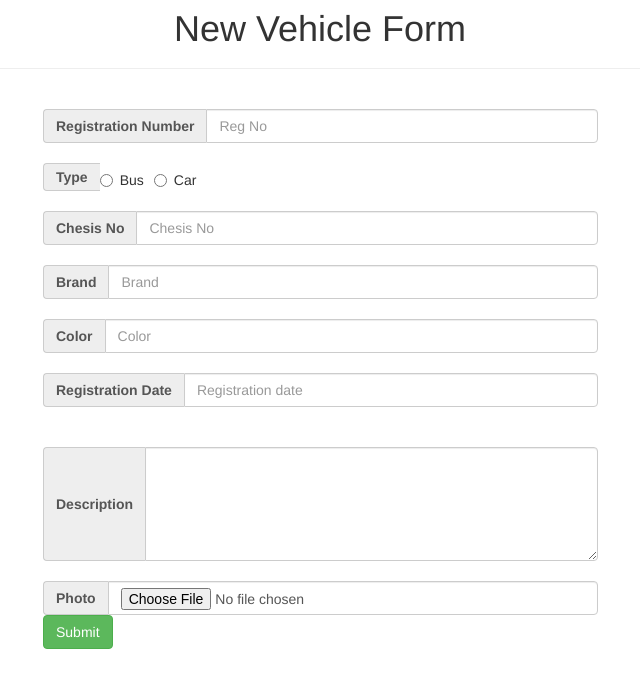
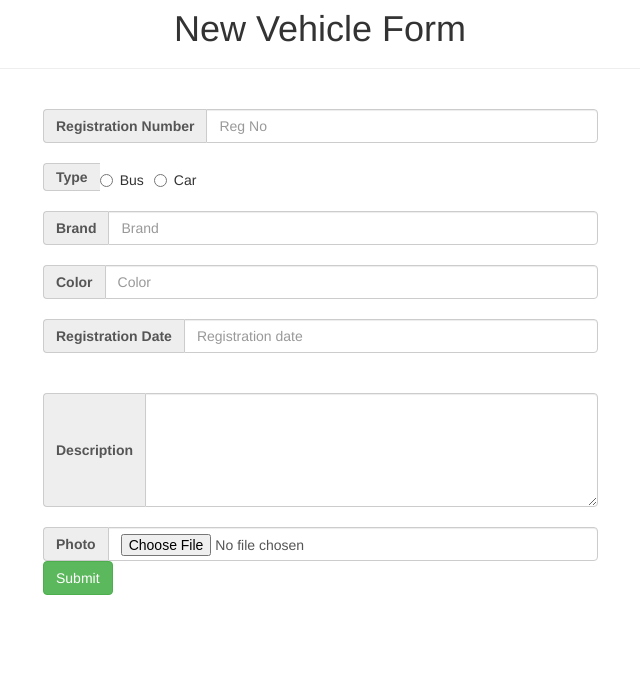
Before and after one commit to VimarshanaBandara/Vehicle-Managment-System, a PHP site: page /newvehicle.php in a window 1280 px wide. Shown: the part 51-739 px from the top of the page, without its empty margins (320-960 px from the left). Run offline with PHP 8.4, Linux system fonts and the light colour scheme; some libraries are stand-ins or nearby versions.

Commit message:
Update ReadMe

```diff
--- a/busprofile.php
+++ b/busprofile.php
@@ -84,8 +84,6 @@
                       <h4><strong>Type</strong></h4>
                       <p><?php echo $row['veh_type']; ?></p>
 
-                      <h4><strong>Chesis No</strong></h4>
-                      <p><?php echo $row['chesisno']; ?></p>
 
 
 
--- a/newvehicle.php
+++ b/newvehicle.php
@@ -11,7 +11,7 @@
     if(isset($_POST['submit'])){
         $regno= $_POST['vehregno'];
         $type= $_POST['type'];
-        $chesisno= $_POST['vehchesis'];
+
         $brand= $_POST['vehbrand'];
         $color= $_POST['vehcolor'];
         $regdate= $_POST['vehregdate'];
@@ -25,7 +25,7 @@
 
         //move_uploaded_file($_FILES['file']['tmp_name'],"picture/".$_FILES['file']['name']);
         $res=false;
-        $insert_query="INSERT INTO `vehicle`(`veh_id`, `veh_reg`, `veh_type`, `chesisno`, `brand`, `veh_color`, `veh_regdate`, `veh_description`, `veh_photo`) VALUES ('','$regno','$type','$chesisno','$brand','$color','$regdate','$description','$photo')";
+        $insert_query="INSERT INTO `vehicle`(`veh_id`, `veh_reg`, `veh_type`, `brand`, `veh_color`, `veh_regdate`, `veh_description`, `veh_photo`) VALUES ('','$regno','$type','$brand','$color','$regdate','$description','$photo')";
 
         $res= mysqli_query($connection,$insert_query);
 
@@ -81,19 +81,6 @@
       </div>
        <div class="col-md-3">
 
-         <!--
-          <br>
-          <form action="" method="post" enctype="multipart/form-data">
-              <div class="input-group">
-                  <span class="input-group-addon"><b>Photo</b></span>
-                  <input id="drphoto" type="file" class="form-control" name="file">
-
-              </div>
-              <input type="submit" name="psubmit" class="btn btn-success btn-small">
-
-          </form>
-
-         -->
        </div>
         <div class="col-md-6 animated bounceIn">
 
@@ -119,11 +106,7 @@
                 </div>
                 <br>
 
-                 <div class="input-group">
-                  <span class="input-group-addon"><b>Chesis No</b></span>
-                  <input id="vehchesis" type="text" class="form-control" name="vehchesis" placeholder="Chesis No">
-                </div>
-                <br>
+
 
                 <div class="input-group">
                   <span class="input-group-addon"><b>Brand</b></span>
@@ -161,13 +144,6 @@
                 </div>
                 <br>
 
-                <!--
-                 <div class="input-group">
-                  <span class="input-group-addon"><b>Photo</b></span>
-                  <input id="vehphoto" type="file" class="form-control" name="file">
-                </div>
-                <br>
-                -->
                 <div class="input-group">
                   <span class="input-group-addon"><b>Photo</b></span>
                   <input  type="file" class="form-control" name="file">
```
Also changed, not shown: readme.txt, vehicle picture/BUS 02.jpg (added).
